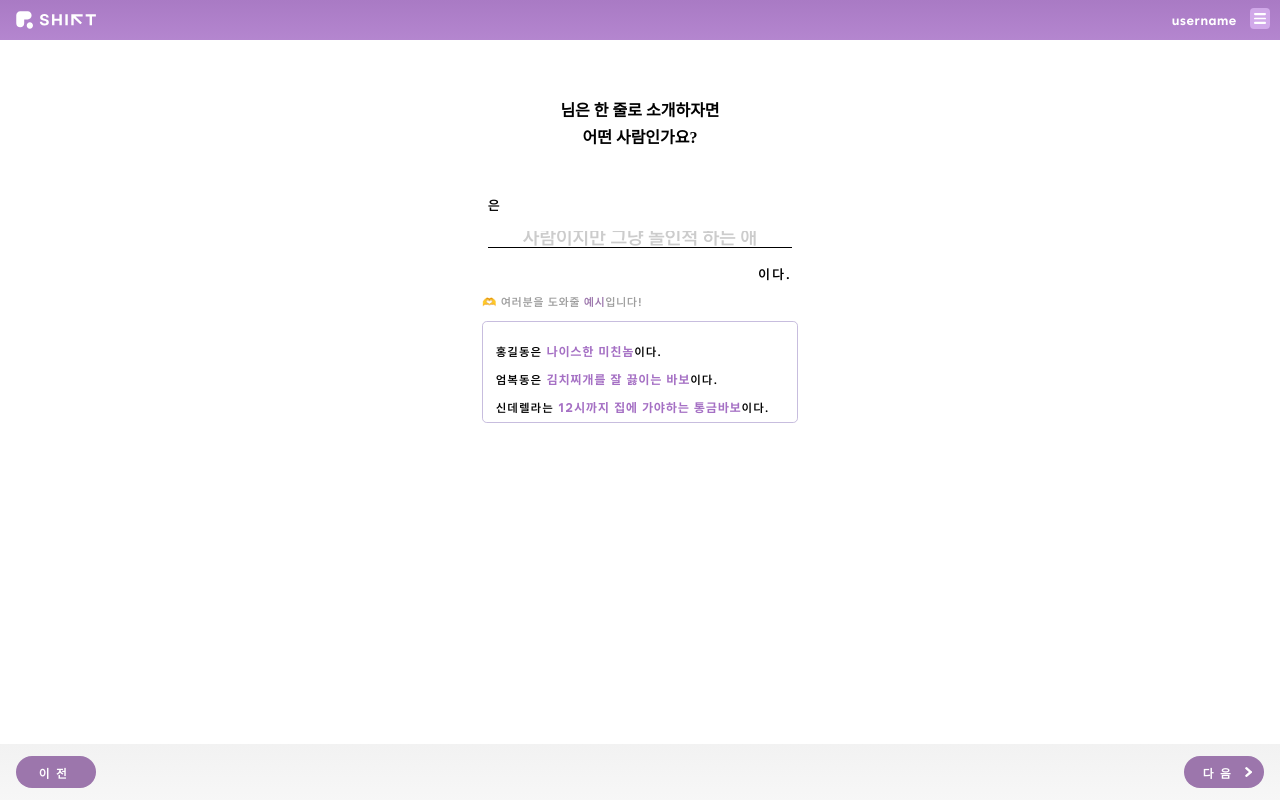
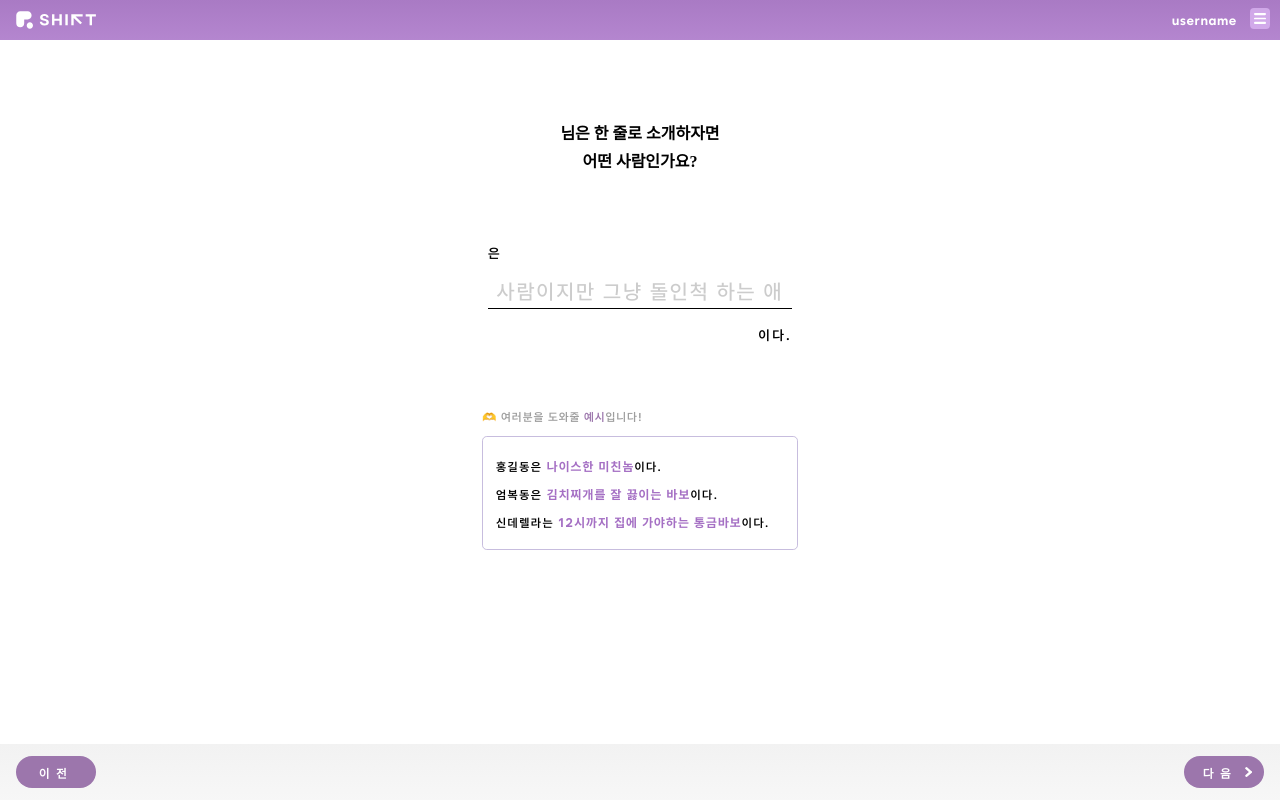
Before and after one commit to HEBA-Hanyang-Univ/shift, a React (Create React App) app in the folder react/: page /guest/description in a window 1280 px wide. Built offline with nearby package versions, Linux system fonts and the light colour scheme.

Commit message:
modify the css in OneLineDescription Page

```diff
--- a/react/src/App.js
+++ b/react/src/App.js
@@ -13,7 +13,7 @@ import StartGuest from "./pages/LinkReceiver/StartGuest";
 import InfoGuest from "./pages/LinkReceiver/InfoGuest";
 import SelectKeyword from "./pages/LinkReceiver/SelectKeyword";
 import Reasoning from "./pages/LinkReceiver/Reasoning";
-import { OneLineDescription } from "./pages/LinkReceiver/OneLineDescription";
+import OneLineDescription from "./pages/LinkReceiver/OneLineDescription";
 import { CompleteGuest } from "./pages/LinkReceiver/CompleteGuest";
 
 import { ResultDashBoard } from "./pages/Result/ResultDashBoard";
--- a/react/src/assets/styles/LinkReceiver/OneLineDescription.scss
+++ b/react/src/assets/styles/LinkReceiver/OneLineDescription.scss
@@ -1,10 +1,7 @@
 .odWrapper {
   height: 100%;
-  display: grid;
-  margin-top: 3rem;
+  margin-top: 5rem;
   margin-bottom: 2rem;
-  grid-template-rows: 20% 30% 30%;
-  gap: 1rem;
 
   .odTitleWrapper {
     display: flex;
@@ -18,7 +15,6 @@
       justify-content: center;
       margin-bottom: -0.9rem;
     }
-
 
     .odTitlePurple {
       text-transform: uppercase;
@@ -37,7 +33,7 @@
 
   .odInputWrapper {
     width: 19rem;
-    margin: 1.5rem auto 0;
+    margin: 4.6rem auto 0;
     display: flex;
     flex-direction: column;
 
@@ -55,12 +51,20 @@
       height: 1.5rem;
       border: none;
       border-bottom: 0.5px solid #000 !important;
+      padding-bottom: 0.3rem;
+
+      font-size: 1.3rem;
+      font-weight: 500;
+      letter-spacing: 0.12rem;
+      text-align: center;
 
       &::placeholder {
         color: #CCC;
-        font-size: 1.2rem;
-        font-weight: 550;
+        font-size: 1.3rem;
+        font-weight: 500;
         text-align: center;
+        letter-spacing: 0.12rem;
+        font-family: 'Wanted Sans', sans-serif;
       }
     }
 
@@ -73,8 +77,13 @@
     }
   }
 
+  .odExContainer {
+    width: 100vw;
+    display: flex;
+    justify-content: center;
+    margin-top: 4rem;
+
     .odExWrapper {
-    margin: 0 auto;
       display: flex;
       flex-direction: column;
 
@@ -86,6 +95,7 @@
           font-size: 0.71rem;
           font-weight: 600;
           letter-spacing: 0.06rem;
+          text-align: left;
         }
       }
 
@@ -116,7 +126,35 @@
         }
       }
     }
+  }
+}
 
+@media screen and (max-width: 300px) {
+  .odInputWrapper {
+    width: 80% !important;
 
+    .odInputMiddle {
+      font-size: 0.96rem !important;
 
+      &::placeholder {
+        font-size: 0.96rem !important;
       }
+    }
+  }
+
+  .odExContainer {
+    .odExBox {
+      margin: 0 auto;
+      padding: 0.3rem 0.8rem 0 !important;
+      width: 80% !important;
+
+      .odSpanBlack {
+        font-size: 0.6rem !important;
+      }
+
+      .odSpanPurple {
+        font-size: 0.6rem !important;
+      }
+    }
+  }
+}
--- a/react/src/pages/LinkReceiver/OneLineDescription.js
+++ b/react/src/pages/LinkReceiver/OneLineDescription.js
@@ -1,9 +1,19 @@
-import React from "react";
+import React, { useState, useEffect } from "react";
 import "../../assets/styles/LinkReceiver/OneLineDescription.scss";
 import { GuestFooter } from "../../components/Footer/GuestFooter";
 
 // TODO : username 받아오기
-export const OneLineDescription = ({username}) => {
+ const OneLineDescription = ({username}) => {
+   const [inputValue, setInputValue] = useState("");
+   const [isNextEnabled, setIsNextEnabled] = useState(false);
+
+   useEffect(() => {
+      setIsNextEnabled(inputValue.trim() !== "");
+   }, [inputValue]);
+
+   const handleInputChange = (e) => {
+      setInputValue(e.target.value);
+   };
 
    return (
     <div id="Container">
@@ -19,13 +29,14 @@ export const OneLineDescription = ({username}) => {
          </div>
          <div className="odInputWrapper">
             {/* TODO : username 받아오기 */}
-            <span className="odInputTop">{username}은</span>
+            <span className="odInputTop">{username}은 </span>
             <br/>
             {/* TODO : 사용자 입력값 처리 */}
-            <input className="odInputMiddle" placeholder="사람이지만 그냥 돌인척 하는 애"/>
+            <input className="odInputMiddle"  placeholder="사람이지만 그냥 돌인척 하는 애" value={inputValue} onChange={handleInputChange}/>
             <br/>
             <span className="odInputBottom">이다.</span>
          </div>
+         <div className="odExContainer">
             <div className="odExWrapper">
                <div className="odExTitle">
                   <span>🫶 여러분을 도와줄 </span>
@@ -51,11 +62,14 @@ export const OneLineDescription = ({username}) => {
                </div>
             </div>
          </div>
+      </div>
       <GuestFooter
          prevPageUrl={"/guest/reasoning"}
          nextPageUrl={"/guest/completion"}
-         isNextEnabled={true}
+         isNextEnabled={isNextEnabled}
       />
     </div>
    )
 };
+
+export default OneLineDescription;
```
Lines whose indentation alone changed are shown as unchanged.
